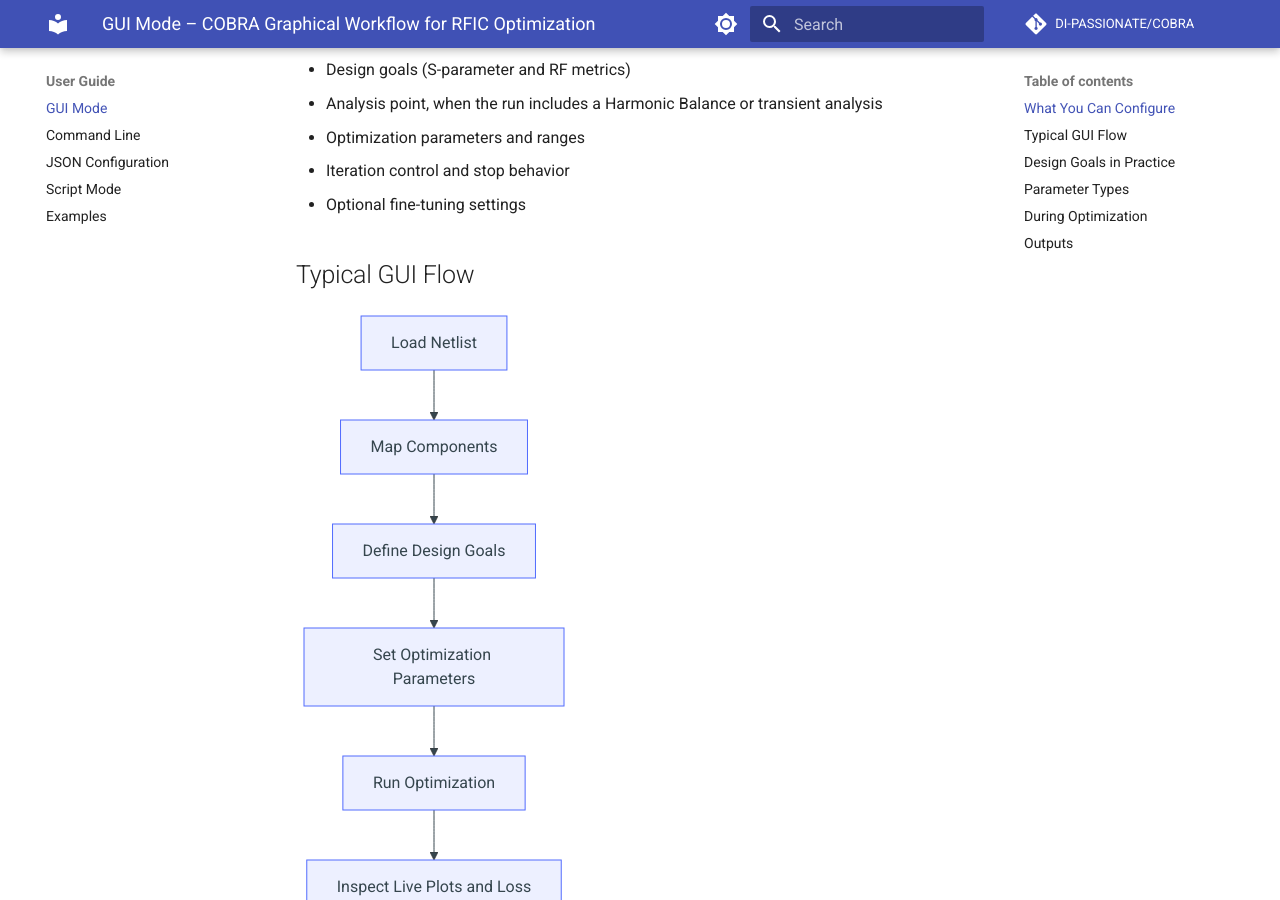
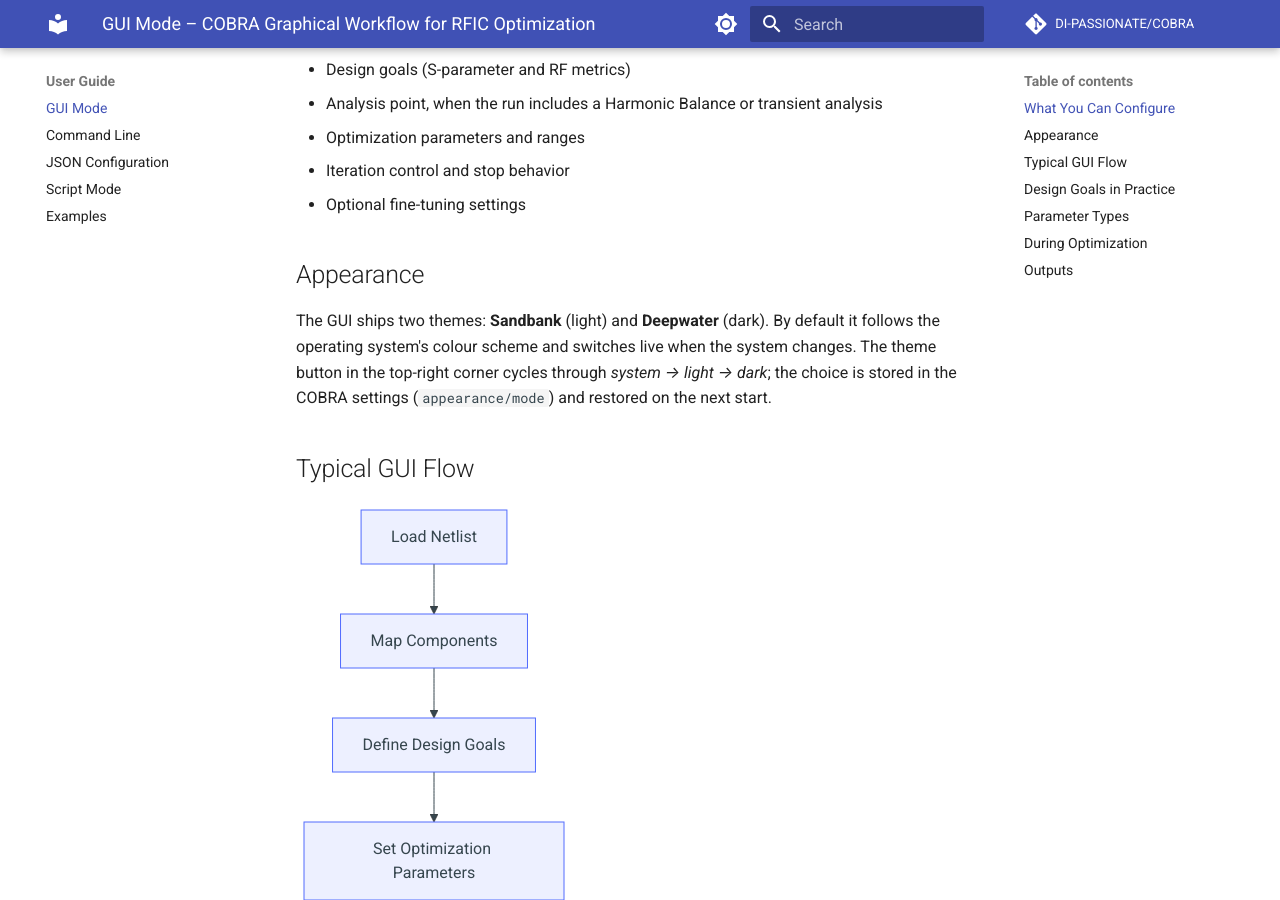
Before and after one commit to DI-PASSIONATE/COBRA, an MkDocs documentation site: the page built from docs/user-guide/gui.md, in a window 1280 px wide and 900 px high, scrolled down 410 px. Built offline with MkDocs 1.6.1 and Material for MkDocs 9.7.7, drawn with Linux system fonts in a browser that asks for light colours; comment, search, counter and statistics services are not loaded; some of the changed text lies outside the part shown.

```diff
--- a/docs/user-guide/gui.md
+++ b/docs/user-guide/gui.md
@@ -21,6 +21,14 @@ cobra
 - Optimization parameters and ranges
 - Iteration control and stop behavior
 - Optional fine-tuning settings
+
+## Appearance
+
+The GUI ships two themes: **Sandbank** (light) and **Deepwater** (dark). By
+default it follows the operating system's colour scheme and switches live when
+the system changes. The theme button in the top-right corner cycles through
+*system → light → dark*; the choice is stored in the COBRA settings
+(`appearance/mode`) and restored on the next start.
 
 ## Typical GUI Flow
 
@@ -60,7 +68,9 @@ The GUI displays:
 - the HB or transient output spectrum at the selected analysis point, as power, gain, voltage or current,
 - per-goal penalty/loss behavior,
 - current and best trial values,
-- progress against maximum iterations.
+- progress against maximum iterations. The progress bar turns amber while the
+  run is paused and green once it has finished; the status bar reports the end
+  of the run.
 
 When a run produces more than one of the S-parameter, HB and transient plots, a selector switches the left plot between them. See **Advanced -> Harmonic Balance** for the spectrum markers and mixing-product labels, and **Advanced -> Transient Analysis** for the FFT window.
 
```
Also changed, not shown: README.md (+1 -1 lines), docs/user-guide/configuration.md (+3 -3 lines), 1 other file.
